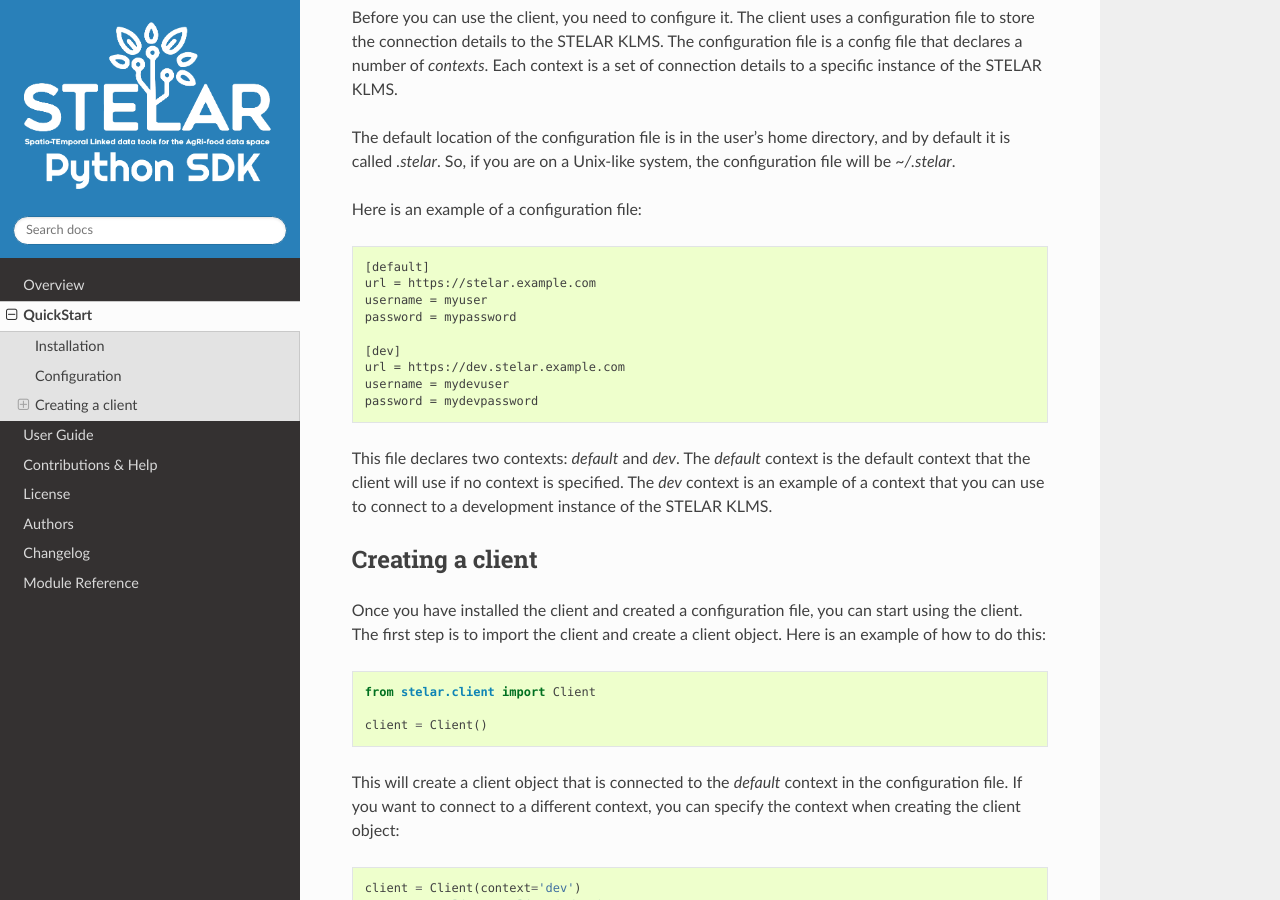
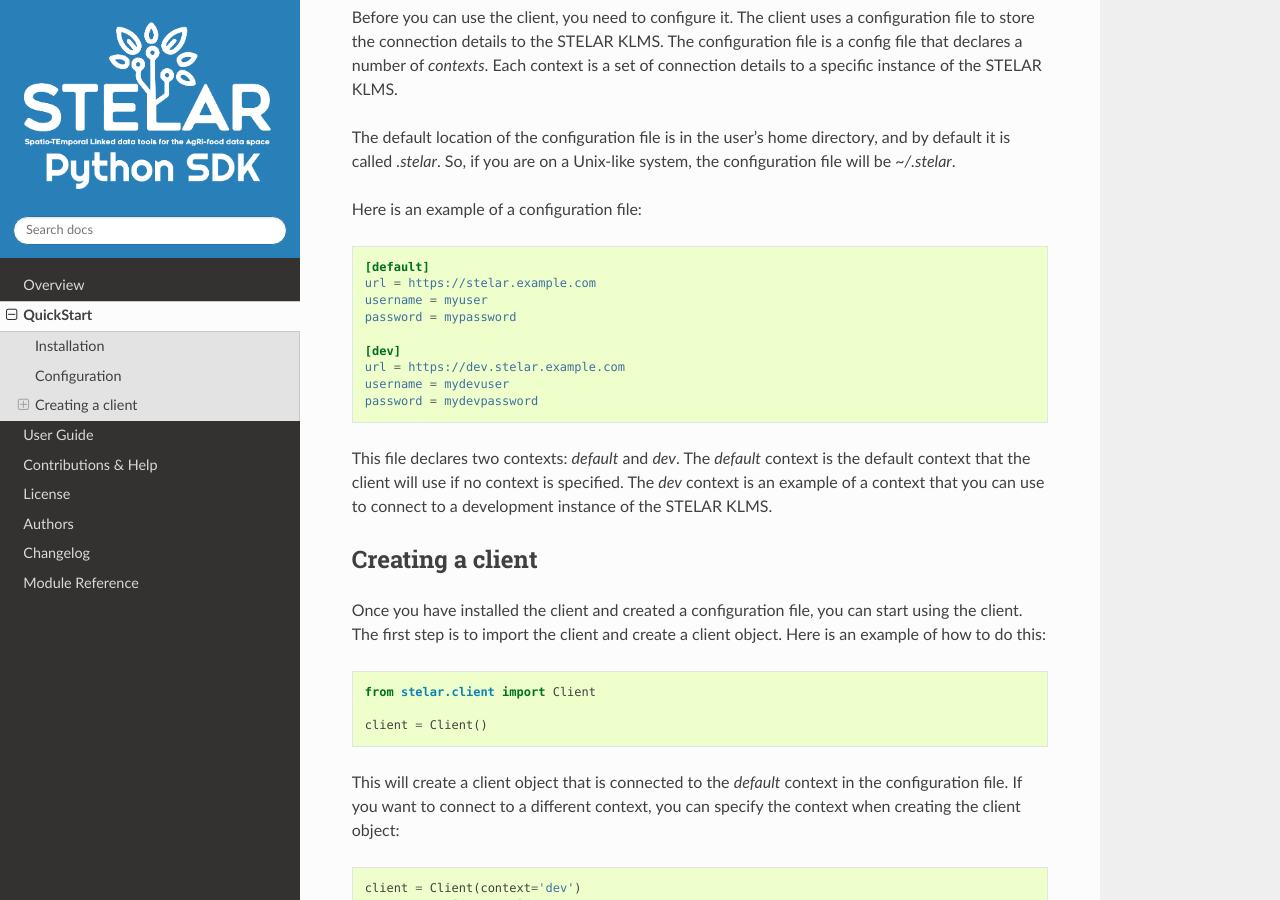
Before and after one commit to stelar-eu/stelar_client, a Sphinx documentation site: the page built from docs/quickstart.rst, in a window 1280 px wide and 900 px high, scrolled down 549 px. Built offline with Sphinx 7.4.7 and the Read the Docs theme 3.1.0, drawn with Linux system fonts in a browser that asks for light colours; the version number is read from the project's files by our own code.

Commit message:
Added some requirements needed for correct installation.

```diff
--- a/docs/quickstart.rst
+++ b/docs/quickstart.rst
@@ -35,7 +35,7 @@
 
 Here is an example of a configuration file:
 
-.. code-block:: config
+.. code-block:: ini
 
     [default]
     url = https://stelar.example.com
--- a/docs/requirements.txt
+++ b/docs/requirements.txt
@@ -11,3 +11,5 @@
 ipykernel
 PyYaml
 geojson
+s3fs
+shapely
--- a/requirements.txt
+++ b/requirements.txt
@@ -10,3 +10,4 @@
 pandas
 geojson
 shapely
+s3fs
```
